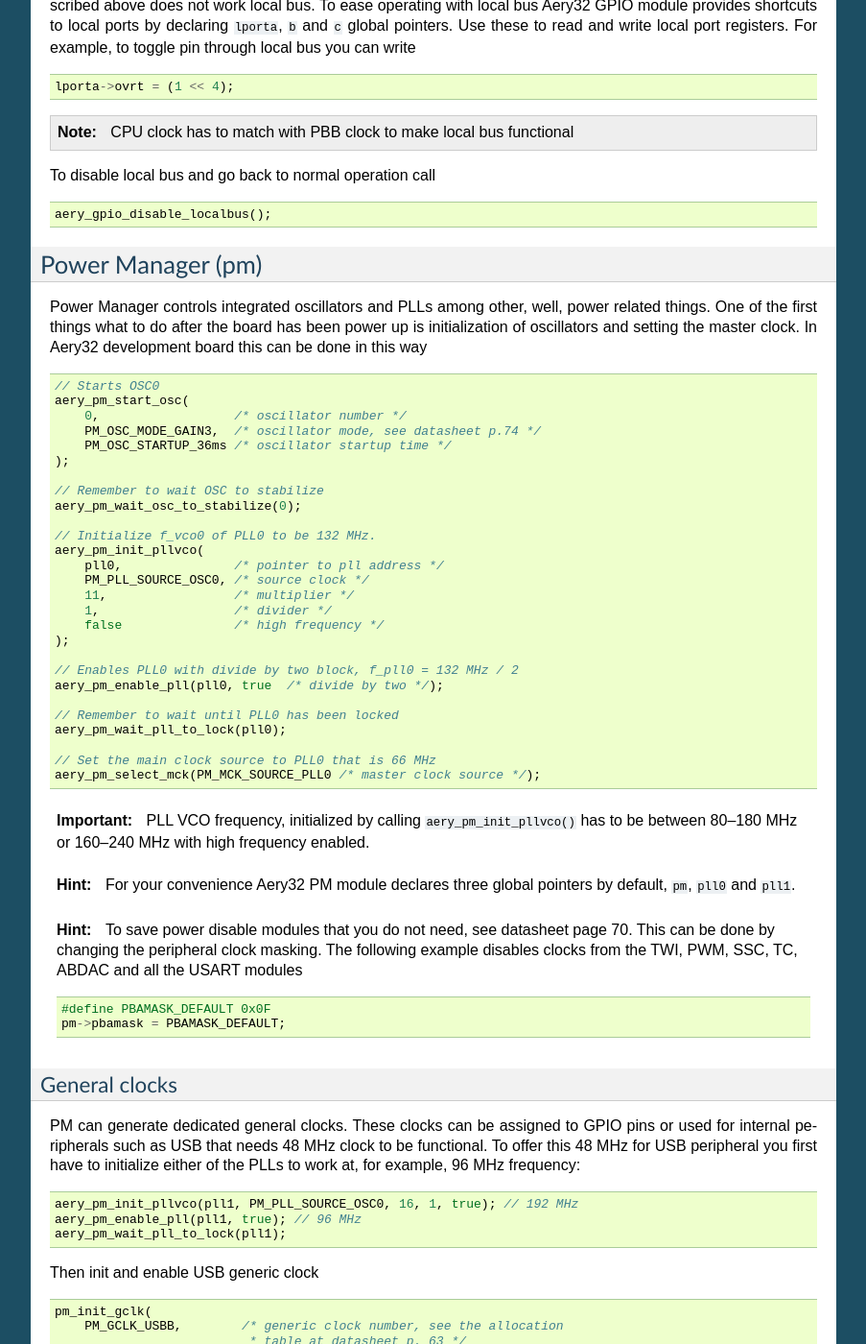
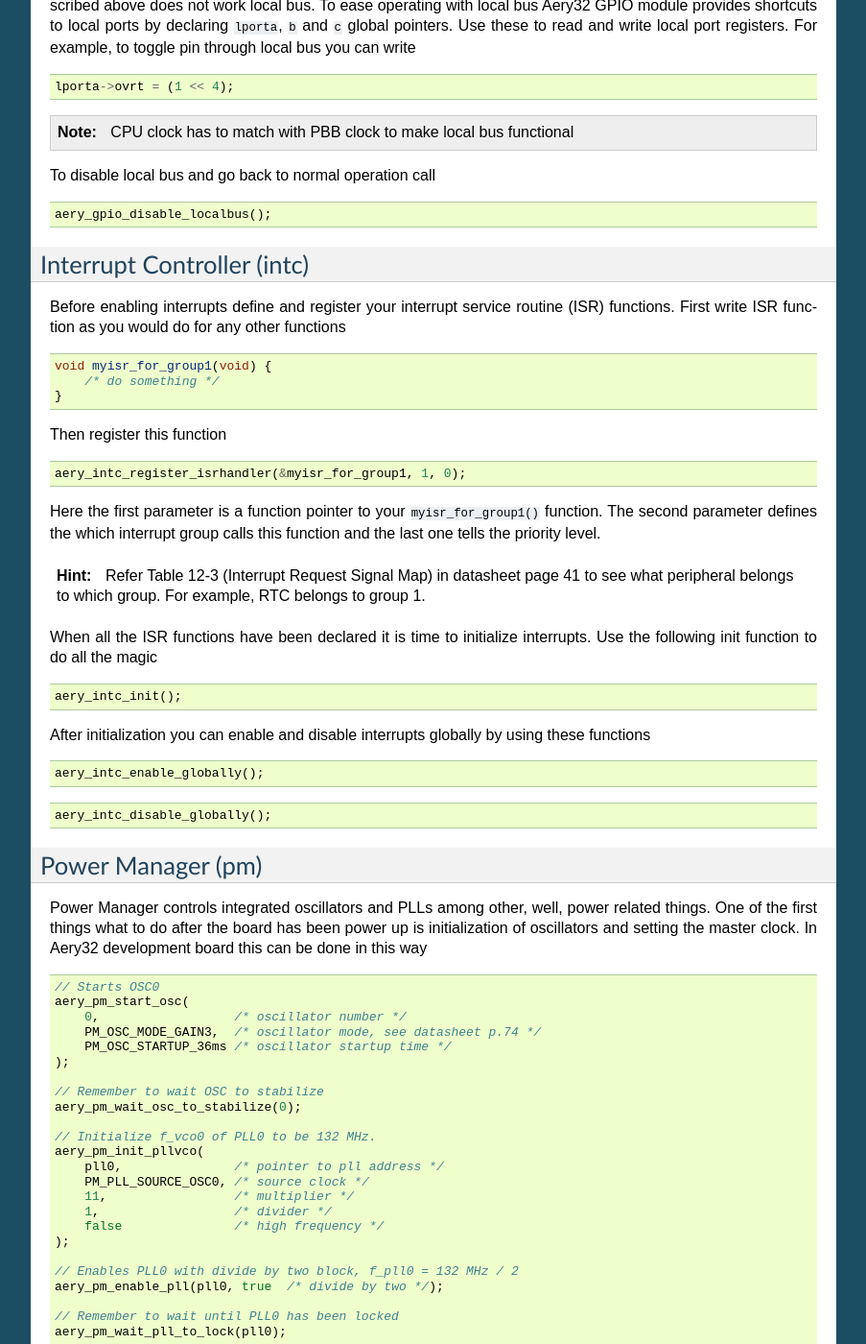
Before and after one commit to aery32/aery32-refguide, a Sphinx documentation site: the page built from source/modules.rst, in a window 1280 px wide and 1400 px high, scrolled down 1933 px. Shown: the whole window at 96% size, without its empty margins (198-1101 px from the left). Built offline with Sphinx 7.4.7, drawn with Linux system fonts in a browser that asks for light colours; some of the changed text lies outside the part shown.

Commit message:
Docs for the intc module

```diff
--- a/source/modules.rst
+++ b/source/modules.rst
@@ -104,6 +104,45 @@ To disable local bus and go back to normal operation call
 
     aery_gpio_disable_localbus();
 
+Interrupt Controller (intc)
+---------------------------
+
+Before enabling interrupts define and register your interrupt service routine (ISR) functions. First write ISR function as you would do for any other functions
+
+.. code-block:: c
+
+    void myisr_for_group1(void) {
+        /* do something */
+    }
+
+Then register this function
+
+.. code-block:: c
+
+    aery_intc_register_isrhandler(&myisr_for_group1, 1, 0);
+
+Here the first parameter is a function pointer to your ``myisr_for_group1()`` function. The second parameter defines the which interrupt group calls this function and the last one tells the priority level.
+
+.. hint::
+
+    Refer Table 12-3 (Interrupt Request Signal Map) in datasheet page 41 to see what peripheral belongs to which group. For example, RTC belongs to group 1.
+
+When all the ISR functions have been declared it is time to initialize interrupts. Use the following init function to do all the magic
+
+.. code-block:: c
+
+    aery_intc_init();
+
+After initialization you can enable and disable interrupts globally by using these functions
+
+.. code-block:: c
+
+    aery_intc_enable_globally();
+
+.. code-block:: c
+
+    aery_intc_disable_globally();
+
 Power Manager (pm)
 ------------------
 
@@ -171,13 +210,13 @@ Then init and enable USB generic clock
 
 .. code-block:: c
 
-    pm_init_gclk(
+    aery_pm_init_gclk(
         PM_GCLK_USBB,        /* generic clock number, see the allocation
                               * table at datasheet p. 63 */
         PM_GCLK_SOURCE_PLL1, /* clock source for the generic clock */
         0                    /* divider, f_gclk = f_src/(2*(div+1)) */
     );
-    pm_enable_gclk(PM_GCLK_USBB);
+    aery_pm_enable_gclk(PM_GCLK_USBB);
 
 
 Realtime Counter (rtc)
```
